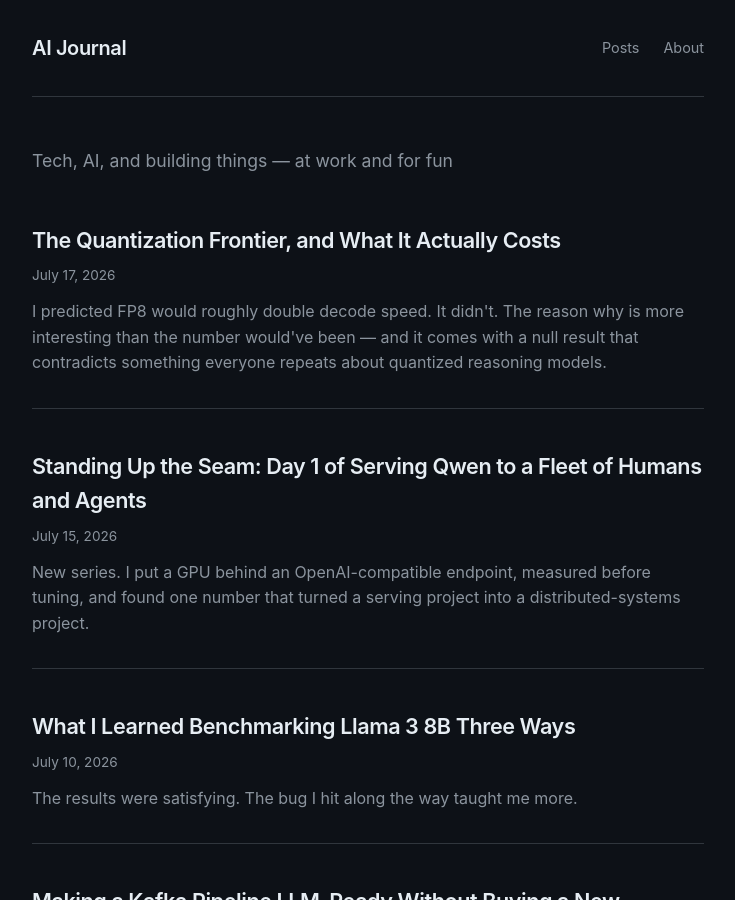
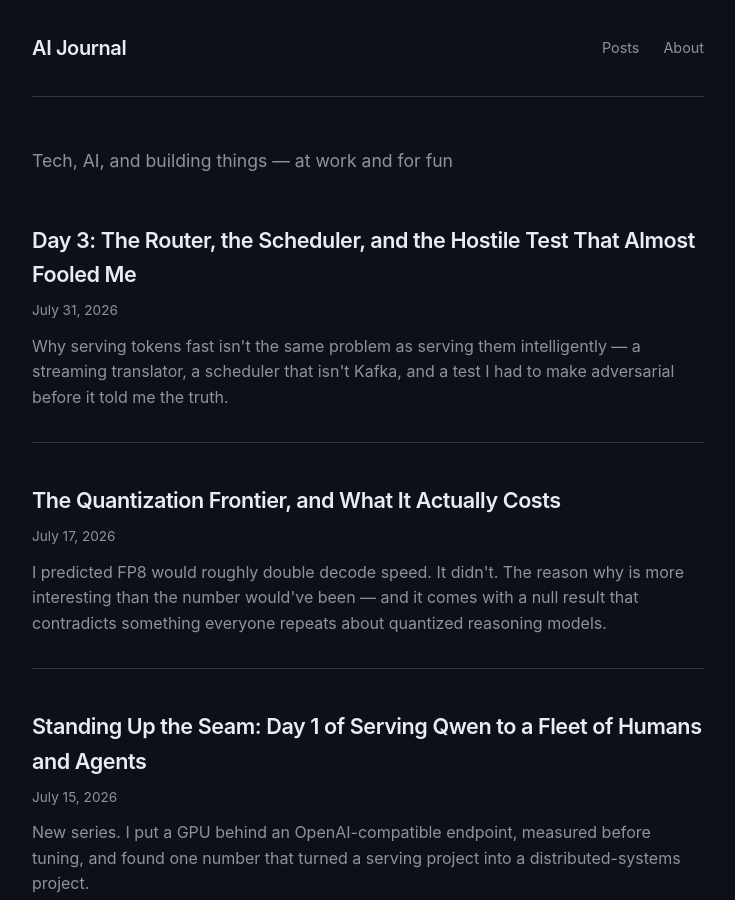
Before and after one commit to youcefjd/youcefdjeddar, a Jekyll site: the page built from index.html, in a window 1280 px wide and 900 px high. Shown: the whole window, without its empty margins (272-1007 px from the left). Built offline with Jekyll 4.4.1, drawn with Linux system fonts in a browser that asks for light colours; some of the changed lines change nothing that is shown.

Commit message:
Add Day 3 post: the router, the scheduler, and the hostile test
Covers why a router and scheduler are needed at all, the Claude
streaming translator, the vLLM priority-scheduling verification, and
the starvation/aging arc with differential aging rates. Also tightens
Day 1 and Day 2 with a bit more of the museum-of-inefficiencies voice.

````diff
--- a/_posts/2026-07-15-standing-up-the-inference-seam.md
+++ b/_posts/2026-07-15-standing-up-the-inference-seam.md
@@ -12,6 +12,8 @@ Not a toy. A real platform, with the constraints a real platform has — latency
 This is the first post in that series. It'll take weeks, maybe longer. Today was day one, and day one had exactly one job: does this hardware serve tokens, and can I measure it honestly?
 
 Not "is it fast." Not "which serving stack wins." Those questions are meaningless without a baseline, and I don't have one yet.
+
+So today was deliberately unglamorous. No routing logic, no scheduler, no clever quantization trick. I stood up an endpoint and stared at a spreadsheet. That's the job on day one, and skipping it is how you end up with strong opinions about a GPU you've never actually measured.
 
 ---
 
@@ -108,6 +110,8 @@ So here's the actual finding of the day, and it's the reason this whole project
 
 Same GPU. Same instant. Opposite verdicts, depending entirely on who's asking.
 
+Verdict: there is no verdict. That's the finding.
+
 Neither one of those principals is wrong. There is no single configuration of this GPU that satisfies both. The knob that makes the agent fleet happy is the exact knob that ruins my own chat latency, and there's no getting around that with cleverness — it's structural, it comes straight out of the compute-bound-vs-bandwidth-bound split above.
 
 Which means admission control, priority classes, per-principal quotas, backpressure — these aren't architectural taste I'm layering on for fun. They're the only available response to a resource that has no single correct configuration when it's serving two different classes of principal off the same GPU at the same time. I went into today assuming I'd need some of that eventually. I didn't expect to get the actual number that *demands* it on day one.
@@ -121,6 +125,8 @@ Small thing, but it'll matter a lot once I start comparing quantization levels:
 Two things fall out of that. First, a benchmarking trap: reasoning mode inflates tokens-per-request, time-to-useful-output, and cost by something like 10x on trivial prompts, and it doesn't touch TTFT at all — prefill doesn't care what happens after the first token. If I don't hold thinking mode constant across every row of every future benchmark, I risk quietly measuring a thinking-mode difference and calling it a quantization difference. Today's rows: thinking on, written down so future rows can match it or deliberately diverge from it.
 
 Second, it's a routing input. The router I eventually build isn't only choosing local-vs-hosted or small-vs-large-model. It's also choosing *how hard to think*, and "hi" is proof that deliberation isn't free just because it's automatic. That's a cost/latency/quality tradeoff sitting right there in the default behavior, and today I got to see exactly what it costs when it isn't warranted.
+
+108 tokens to decide how to say hello. The model is not stupid. It is, in this one specific moment, extremely committed to a bit nobody asked for.
 
 ---
 
@@ -143,3 +149,5 @@ If ITL halves and TTFT holds, my mental model is correct on my own silicon, not
 ---
 
 Next up: running that FP8 prediction for real, and starting to sketch what a scheduler that actually respects the human-vs-agent split above would need to look like.
+
+I came in today just wanting to know if the GPU worked. It worked. It also handed me a distributed-systems problem I wasn't shopping for. That's a good trade for one afternoon.
--- a/_posts/2026-07-17-the-quantization-frontier-what-it-actually-costs.md
+++ b/_posts/2026-07-17-the-quantization-frontier-what-it-actually-costs.md
@@ -12,6 +12,8 @@ Today was about testing that. Three experiments: a context-length sweep in bf16,
 The scope discipline that mattered: everything today runs at concurrency 1. Day one varied concurrency; today varies prompt length. Mixing the two would've made a compute win indistinguishable from a queueing effect, and I only get to trust an isolated variable.
 
 Two out of my eleven pre-registered predictions were right. That's the correct shape for a day that actually taught me something, and I want to walk through why.
+
+Nine wrong predictions sounds like a bad day. It was, if the goal was being right. It wasn't the goal.
 
 ---
 
@@ -155,6 +157,8 @@ And +1 point isn't a real signal to begin with — with n=100 the binomial stand
 
 I want to be precise about the scope of that null result: one model, one task, one quantization scheme, n=100 per cell. It says nothing about FP4, where the mechanism for accuracy loss might genuinely be different and worse. But the version of "don't quantize reasoning models too aggressively, the errors compound" that gets repeated as received wisdom is doing work at FP8 that this data doesn't support.
 
+I'd repeated that line to other people. Confidently. It felt true the way things you've read three times start to feel true. It just wasn't, at least not here, and the only way I found out was by actually running the 2x2 instead of continuing to nod along.
+
 ---
 
 ## The Thinking Tax, Priced
@@ -210,3 +214,5 @@ Two precisions, five context lengths, a memory ratio, and a quality grid with a
 The honest options for next time: push into FP4, which is the more speculative bet and tests whether the scale/dequant tax I found today collapses the returns the way I think it will; run the same grid through SGLang instead of vLLM, which is the actual apples-to-apples serving-stack comparison this platform needs; or stop here and ship the table, because it might already be the deliverable.
 
 I also owe myself one thing before any of that: `vllm`'s `/metrics` endpoint has been sitting there at `localhost:8000/metrics` this entire time, and I've been inferring queue depth from TTFT spread when `num_requests_running` and `num_requests_waiting` were one `curl` away the whole day. That's tomorrow's first command, regardless of which path I pick.
+
+I spent an entire day deriving queue depth from latency spread like it was 1850 and I didn't have a thermometer. There was a thermometer. It was at `/metrics`. Noted, for next time.
--- /dev/null
+++ b/_posts/2026-07-31-the-router-the-scheduler-and-the-hostile-test.md
@@ -0,0 +1,163 @@
+---
+layout: post
+title: "Day 3: The Router, the Scheduler, and the Hostile Test That Almost Fooled Me"
+date: 2026-07-31
+description: "Why serving tokens fast isn't the same problem as serving them intelligently — a streaming translator, a scheduler that isn't Kafka, and a test I had to make adversarial before it told me the truth."
+---
+
+[Day 1]({% link _posts/2026-07-15-standing-up-the-inference-seam.md %}) found the number that's been steering everything since: the same GPU, at the same instant, gives a human 14x worse latency and an agent fleet 42x more throughput, depending entirely on who's asking. [Day 2]({% link _posts/2026-07-17-the-quantization-frontier-what-it-actually-costs.md %}) spent a full day inside FP8 and ended at a fork — push into FP4, benchmark SGLang, or stop and ship the table.
+
+I took none of those forks. Day 1's finding was still sitting there unresolved: a GPU with no single correct configuration for two classes of user, and no mechanism yet that acts on that fact. Sharpening the quantization table further felt like polishing a number nobody downstream could use. So today pivoted to the thing Day 1 actually demanded — something that decides, per request, which model answers and when it runs. That's a router and a scheduler. Before either gets a line of code, I want to be honest about why both have to exist, because "add a router" is a sentence that's easy to say and easy to build for the wrong reasons.
+
+---
+
+## Why a Router: Not Every Request Deserves the Same Model, or the Same Effort
+
+Most people building on LLMs make one API call to one model and move on. Fine, when you have one model, one kind of user, and no cost pressure. It stops being fine the moment any of those three changes — and in a system where humans and agents are both first-class users of the same GPU pool, all three change at once.
+
+That's the system I'm building: a platform where humans and agents send requests to the same pool of models, and the infrastructure has to serve them intelligently. Not a chatbot — the control plane underneath a fleet of them. Model serving is the credibility floor, not the point. The interesting part is everything between a request arriving and a model answering it.
+
+Once you have more than one model — a cheap fast one and an expensive smart one — every incoming request poses a question: which one should answer this? Sending "say hi in three words" to a frontier model is waste. Sending "prove this theorem" to a tiny model is failure. Something has to decide, per request, where it goes. That decider is the router. It sits in front of the models, speaks the same API they do so callers can't tell it's there, and makes three kinds of call:
+
+**How hard should the model think?** Day 2 already gave me the actual price tag: turning thinking mode on costs 9.1x the tokens (2421 vs 265) for +5.0 points of accuracy on GSM8K. Worth it on a hard problem. Waste on "hi" — which Day 1 already caught spending 108 tokens deliberating over a greeting. The router gates thinking mode per request instead of leaving it on a blanket default.
+
+**Which model answers?** I ran the same proof — a short number-theory argument — through both backends today. The small local model flailed its way to a correct-ish answer in 3036 tokens. The frontier model did it clean in 498. Six times the tokens for a worse result. Most requests don't need that; a fair share of them do. The router's job is telling which is which before either backend spends a token.
+
+**And it hides all of this.** The two backends don't even speak the same wire format — vLLM is OpenAI-shaped, Anthropic isn't. The router translates both directions so that from outside there's one uniform door. Same door, different rooms, caller never knows which one they walked into.
+
+A router turns "I have some models" into "I have a system that routes work to the right model." That's the difference between a pile of endpoints and a platform.
+
+## Why a Scheduler: One GPU, Two Users Who Want Opposite Things
+
+Here's the fact that forces a scheduler into existence, and Day 1 measured it before I had a name for it. Generating text has two phases with opposite characteristics. Time-to-first-token explodes under load — Day 1 clocked it at 14x worse, 16.7ms to 230ms average, going from concurrency 1 to 64. Inter-token latency barely moves — up only 34% over the same 64x range, because the weight read dominates and extra sequences ride along mostly free.
+
+Now overlay who's waiting. A human feels every millisecond of that first-token wait — they're staring at a screen. An agent grinding through a batch job does not care if it starts 200ms later; it cares about total throughput. So the two want the GPU tuned in opposite directions, and you cannot maximize both for the same request at the same time. That's not a preference. It's the curve Day 1 already plotted.
+
+Which means: when a human request and an agent request are both waiting, serving the human first costs the agent almost nothing and saves the human the exact thing they feel. Free value — but only if something is deciding whose request goes first. That something is the scheduler. It's the piece that knows a request belongs to a human versus an agent — the model-serving layer has no idea, to it every request is just tokens — and orders them accordingly.
+
+## The Shape of It
+
+Put together: a request arrives, the router decides which model and how hard, the scheduler decides when it runs relative to everyone else, the model serves it, the answer streams back uniform regardless of which backend produced it. The router is what answers. The scheduler is when. Model serving sits underneath both, doing the actual generation — excellent at mechanical efficiency, deliberately blind to who's asking and what it's worth. That blindness is exactly the gap the router and scheduler fill.
+
+Three things got built today to close it. In order of how much each one surprised me.
+
+---
+
+## Making the Router Stream — and Why the Frontier Path Is Harder Than It Looks
+
+Buffered responses are a lie of convenience. Real chat streams token by token. But adding streaming to a router that fronts two different backends isn't one feature — it's two, because the backends don't speak the same stream.
+
+**Local (vLLM) is a pure pipe.** vLLM already emits OpenAI-format SSE chunks, so the router just relays them through. Not interesting, and it shouldn't be.
+
+**Frontier (Claude) is a live translator.** Anthropic emits typed events — `message_start`, `content_block_delta`, `message_stop` — structurally different from OpenAI's `chat.completion.chunk`:
+
+```
+event: message_start
+data: {"type":"message_start", ...}
+
+event: content_block_delta
+data: {"type":"content_block_delta","delta":{"text":"Euclid"}}
+
+event: message_stop
+data: {"type":"message_stop"}
+```
+
+against the shape the caller actually expects:
+
+```
+data: {"choices":[{"delta":{"content":"Euclid"}}]}
+data: [DONE]
+```
+
+The router has to parse each Anthropic event as it arrives, pull the text out of `content_block_delta`, re-wrap it in OpenAI's chunk shape, and manufacture the `data: [DONE]` sentinel Claude never sends — Anthropic just closes the connection at `message_stop` and expects you to know that means done.
+
+The discipline point that mattered here: before writing the translator, I fired a raw `curl` at the Anthropic endpoint and read the actual event stream, rather than trusting my memory of the API shape. Model APIs drift. The ground truth is one `curl` away, and it's cheaper to check than to debug a translator built on a remembered shape that's a few months stale.
+
+The payoff: the caller sends `"model": "Qwen3-8B"` and gets back a streamed proof from Claude, in vLLM's wire format, and cannot tell the difference from the outside. That invisibility is the router. Same door, different rooms.
+
+One honest wart, left un-fixed on purpose: stream granularity differs by backend. vLLM emits subword fragments — "Ele" then "ven" — because that's how its tokenizer segments. Claude emits whole clauses at a time. The router passes through whatever each backend chooses rather than trying to normalize the chunking. Smoothing it would add latency for a cosmetic win nobody asked for.
+
+---
+
+## vLLM Already Has a Scheduler. So What Am I Building?
+
+Here's the moment that reframed the rest of the day. The instant I decided to build a scheduler in front of vLLM, I discovered vLLM already has one. Continuous batching — the thing that made Day 1's 42x throughput number possible — is a scheduler. It decides which sequence gets a token on each step, packs the KV cache, preempts when memory runs tight. State of the art. I am not rebuilding it.
+
+So what's left? vLLM's scheduler optimizes mechanical efficiency *within one model*. It structurally cannot do three things: know who a request belongs to — human or agent — see across backends (it has no idea Claude exists), or apply a fairness policy of its own beyond "keep the GPU full."
+
+The division falls out cleanly: **vLLM enforces, the router decides.** vLLM ships a `priority` field it will order requests by — but it can't compute what priority a request deserves. That mapping, principal to priority, is the policy brain, and it has to live above vLLM. Real serving stacks are basically always two layers: an efficiency engine underneath, and a policy layer on top deciding what the engine should be efficient *about*. I'm not building something exotic. I'm building the standard outer layer that's supposed to sit there.
+
+I didn't trust that vLLM would actually honor the priority field just because a flag exists for it. I probed it. Restarted the server with `--scheduling-policy priority`, sent one request with `priority: 0`, confirmed it was accepted without error. Accepted is not the same as acted on — a single request can't prove ordering, because there's nothing to order it against. That needs contention.
+
+So I made contention. Fired six heavy agent requests to saturate the GPU, then sent one human request dead last, after all six agents were already queued:
+
+| Request | Priority | Launch order | Finish time |
+|---|---|---|---|
+| human | 0 | last | 0.14s |
+| agent (x6) | 10 | first | 11–16s |
+
+The request that arrived last finished roughly 100x faster than the requests ahead of it, because priority let it cut the queue. Day 1's thesis — humans and agents want the GPU tuned in opposite directions — stopped being an argument and became a measurement. And per vLLM's own published benchmarks, priority scheduling costs close to zero aggregate throughput to run. Free lunch, and I confirmed it on my own hardware instead of taking the benchmark's word for it.
+
+---
+
+## My Scheduler Worked. Then I Tried to Starve It.
+
+A clean test that passes can hide the fact that you tested the wrong thing. This is the one where a hostile test caught what a friendly one missed, and it's the most interesting engineering of the day.
+
+**The starvation problem.** Strict priority has no clock. If humans keep arriving, a low-priority agent never wins — it waits forever, because there's always a higher-priority request ahead of it. The standard fix is aging: a request's effective priority improves the longer it waits, so eventually it outranks everything else regardless of its starting priority.
+
+```
+effective_priority = base_priority − (seconds_waited × aging_rate)
+```
+
+**The architectural catch.** Aging requires reordering requests while they wait — a request's rank in the queue has to change without it ever being dequeued and re-enqueued. That single requirement forced the router from a stateless pass-through into a real scheduler that holds a queue in memory. And it's exactly why the right tool here is a priority queue — `heapq` for now, a Redis sorted set at scale — and not Kafka, which is the reflexive answer whenever an engineer hears "queue." Kafka's entire value proposition is preserving arrival order. Aging's entire value proposition is violating arrival order on purpose, for the requests that have waited long enough to deserve it. Kafka's core guarantee is the exact anti-feature I needed. That's not a small mismatch — it's picking a tool whose main feature is the one thing you don't want.
+
+**The batching constraint.** A naive queue that forwards requests one at a time to vLLM would destroy the 42x batching win from Day 1 — vLLM's continuous batcher needs many in-flight requests to amortize the weight read, and a strict queue serializes them. So the router keeps a fixed number of requests in flight via a semaphore and only queues the overflow. Protect the throughput bus that already works; add a fairness lane on top of it.
+
+**The friendly test passed.** Agent arrives first, gets aged, finishes somewhere in the middle of a mixed batch of humans. Looked like a clean win.
+
+**The hostile test exposed the truth.** I made the test adversarial on purpose: humans arrive first and saturate the semaphore, the agent arrives late at the very bottom of the queue, then more humans stream in *after* the agent. If aging actually works, the agent should claw its way up over time despite starting last.
+
+It didn't look like it worked. The agent finished dead last — 11.3 seconds — behind humans that had arrived 2.4 seconds *after* it did. Aging appeared broken.
+
+**The diagnosis — instrument, don't guess.** Instead of cranking the aging rate up and hoping, I logged every selection event: each waiter's effective priority at that instant, and who the scheduler actually picked. The log proved the selection logic itself was correct — it did eventually pick the agent over waiting humans. The real finding was subtler and more interesting than a bug: uniform aging can't close a gap. If every request ages at the same rate, the *distance* between any two requests' effective priorities stays constant over time — aging shifts the whole distribution down together, it doesn't compress it. The agent only won by outlasting the humans that were already ahead of it when it arrived — 8.3 seconds of pure waiting — not by catching up to anyone. Correct behavior, but slow, and "slow rescue" is functionally indistinguishable from starvation if you're the one waiting.
+
+**The fix — differential rates.** Make agents age faster than humans instead of matching everyone's rate:
+
+```
+agent aging_rate = 12 / sec
+human aging_rate = 2 / sec
+gap closes at (12 − 2) = 10 / sec
+```
+
+Now the gap between an agent and the humans ahead of it shrinks at 10 points per second instead of staying frozen. Re-ran the same hostile test — humans-first, agent buried last, more humans after it:
+
+| Request | Finish time | Note |
+|---|---|---|
+| human-A0 | 2.85s | arrived first — still wins |
+| human-A1 | 2.90s | |
+| **AGENT** | **5.30s** | rescued from last place to 3rd |
+| human-A2 | 5.93s | |
+| human-B0–B3 | 7.7–9.5s | latecomers, land behind |
+
+Rescued from dead-last to 3rd place, ahead of five of the six humans in the test, while the two humans that had genuinely arrived first still won outright. Fast rescue and humans-first, both holding at once — the property I actually wanted, not the weaker one the friendly test made me think I already had.
+
+The thesis of the whole exercise: the clean test said "aging works." The hostile test said "aging works, but the rescue is too weak to matter, because uniform rates preserve gaps instead of closing them." That second, truer claim only surfaced because I tried to break the first one. Predict, probe, diagnose the miss, fix, re-verify — the identical loop that caught a truncation bug faking a 71% eval score on Day 2. Same discipline, different layer of the stack.
+
+---
+
+## Demo Values Are Not Production Values, and Saying So Is the Point
+
+Worth being explicit about the numbers above, because burying this is how a demo quietly gets mistaken for a claim. The semaphore is capped at 2 in-flight requests, and the aging rates (12/sec, 2/sec) are test fixtures chosen to force visible contention inside a test that runs in seconds, not settings I'd put in front of real traffic. Real concurrency limits come from the memory-bandwidth math Day 1 and Day 2 already worked out; real aging rates come from tuning against actual arrival patterns, not from what makes a unit test legible.
+
+The gap between "I proved this mechanism works" and "this is tuned for production" is real, and I'd rather name it than let a reader assume the fixture numbers are the recommendation.
+
+## What Ports to Scale
+
+None of today was built as a single-node toy that gets thrown away later. The waiter set plus effective-priority selection is a `heapq` today; it's a Redis sorted set with score updates at scale — same operation, same eventual-consistency story, different storage. The semaphore is per-process concurrency control today; it's per-replica concurrency control behind a load balancer once there's more than one GPU. Single-node is where the logic gets proven, not where it stays.
+
+---
+
+## What's Next
+
+Everything today ran with the router and scheduler doing correct things on a single GPU in a test harness. What I haven't done yet: run the router-plus-scheduler stack under the same concurrency sweep Day 1 ran on raw vLLM, to see what the policy layer costs in aggregate throughput once it's not artificially starved by a semaphore of 2. I expect it to be close to free, the same way priority alone was — but "I expect" is exactly the sentence that's supposed to turn into a measured number before I trust it.
````
